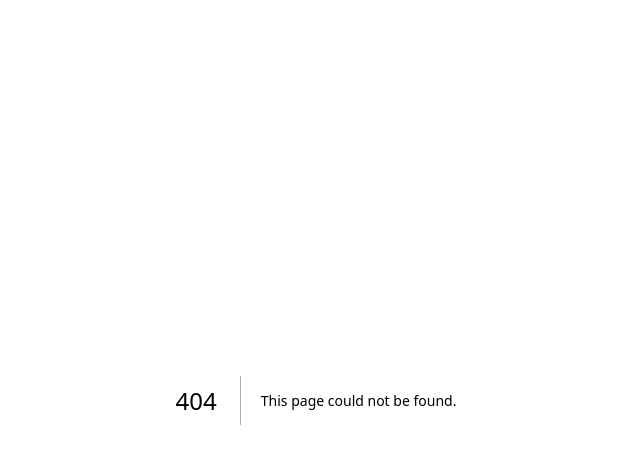
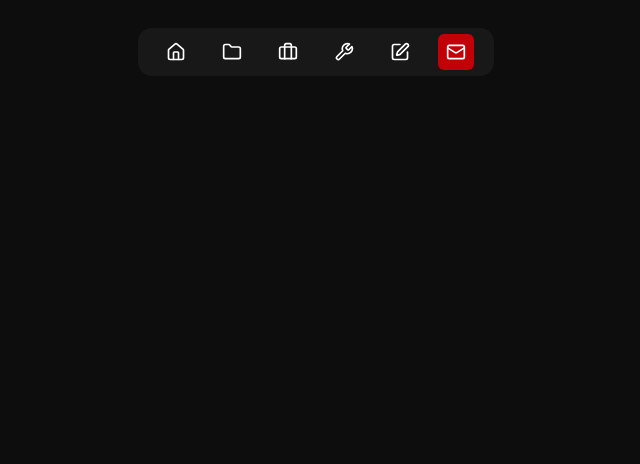
Before and after one commit to dev-rajm/manna-portfolio, a Next.js app: page /contact in a window 1280 px wide. Before the commit this address had no page. Shown: the top 464 px of the page, without its empty margins (324-964 px from the left). Built offline with nearby package versions, Linux system fonts and the light colour scheme.

Commit message:
added basic pages

```diff
--- /dev/null
+++ b/app/(routes)/contact/page.tsx
@@ -0,0 +1,5 @@
+const ContactPage = () => {
+  return <div>Hello from Contact Page</div>;
+};
+
+export default ContactPage;
--- /dev/null
+++ b/app/(routes)/experience/page.tsx
@@ -0,0 +1,5 @@
+const ExperiencePage = () => {
+  return <div>Hello from Experience Page</div>;
+};
+
+export default ExperiencePage;
--- a/app/(routes)/layout.tsx
+++ b/app/(routes)/layout.tsx
@@ -8,7 +8,7 @@ export const metadata: Metadata = {
 
 const RouteLayout = ({ children }: { children: React.ReactNode }) => {
   return (
-    <div className="h-full relative bg-black/95 text-white">
+    <div className="h-full relative bg-black/95">
       <main className="pt-7">
         <Navbar />
         {children}
--- /dev/null
+++ b/app/(routes)/projects/page.tsx
@@ -0,0 +1,5 @@
+const ProjectPage = () => {
+  return <div>Hello from Projects Page</div>;
+};
+
+export default ProjectPage;
--- /dev/null
+++ b/app/(routes)/skills/page.tsx
@@ -0,0 +1,5 @@
+const SkillPage = () => {
+  return <div>Hello from Skills Page</div>;
+};
+
+export default SkillPage;
--- /dev/null
+++ b/app/(routes)/thoughts/page.tsx
@@ -0,0 +1,5 @@
+const ThoughtPage = () => {
+  return <div>Hello from Thoughts Page</div>;
+};
+
+export default ThoughtPage;
--- a/components/navbar.tsx
+++ b/components/navbar.tsx
@@ -50,7 +50,7 @@ const routes = [
 const Navbar = () => {
   const pathname = usePathname();
   return (
-    <div className="bg-white/5 p-1.5 px-5 flex items-center justify-center mx-auto w-fit space-x-2.5 lg:space-x-5 rounded-xl">
+    <div className="bg-neutral-500/10 p-1.5 px-5 flex items-center justify-center mx-auto w-fit space-x-2.5 lg:space-x-5 rounded-xl">
       {routes.map((route) => (
         <Link
           href={route.href}
@@ -61,7 +61,7 @@ const Navbar = () => {
           )}
         >
           <route.icon className="w-5 h-5 text-white" />
-          <Badge className="absolute bottom-0 left-1/2 -translate-x-1/2 opacity-0 group-hover:opacity-100 group-hover:translate-y-8 transition delay-150 duration-500">
+          <Badge className="hidden md:flex items-center absolute bottom-0 left-1/2 -translate-x-1/2 opacity-0 bg-neutral-500/30 group-hover:opacity-100 group-hover:translate-y-8 transition delay-150 duration-500">
             {route.label}
           </Badge>
         </Link>
```
